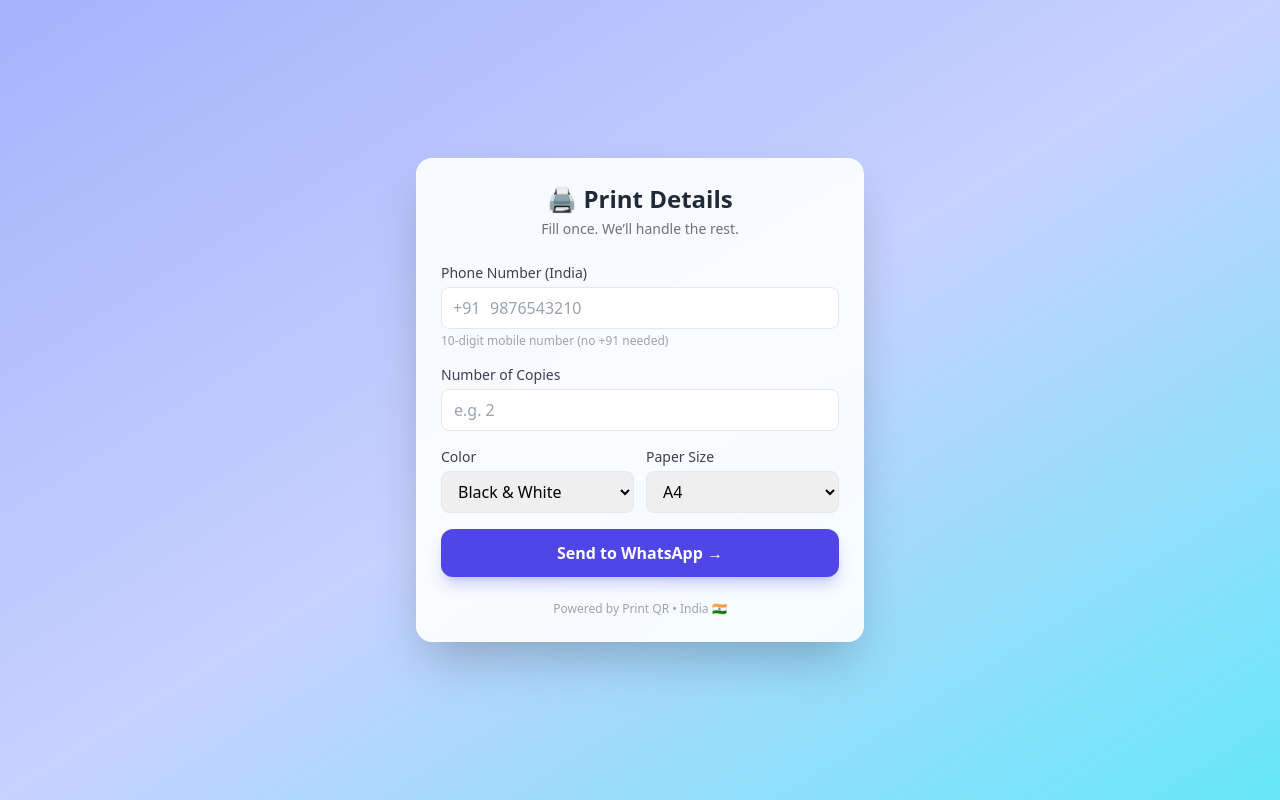
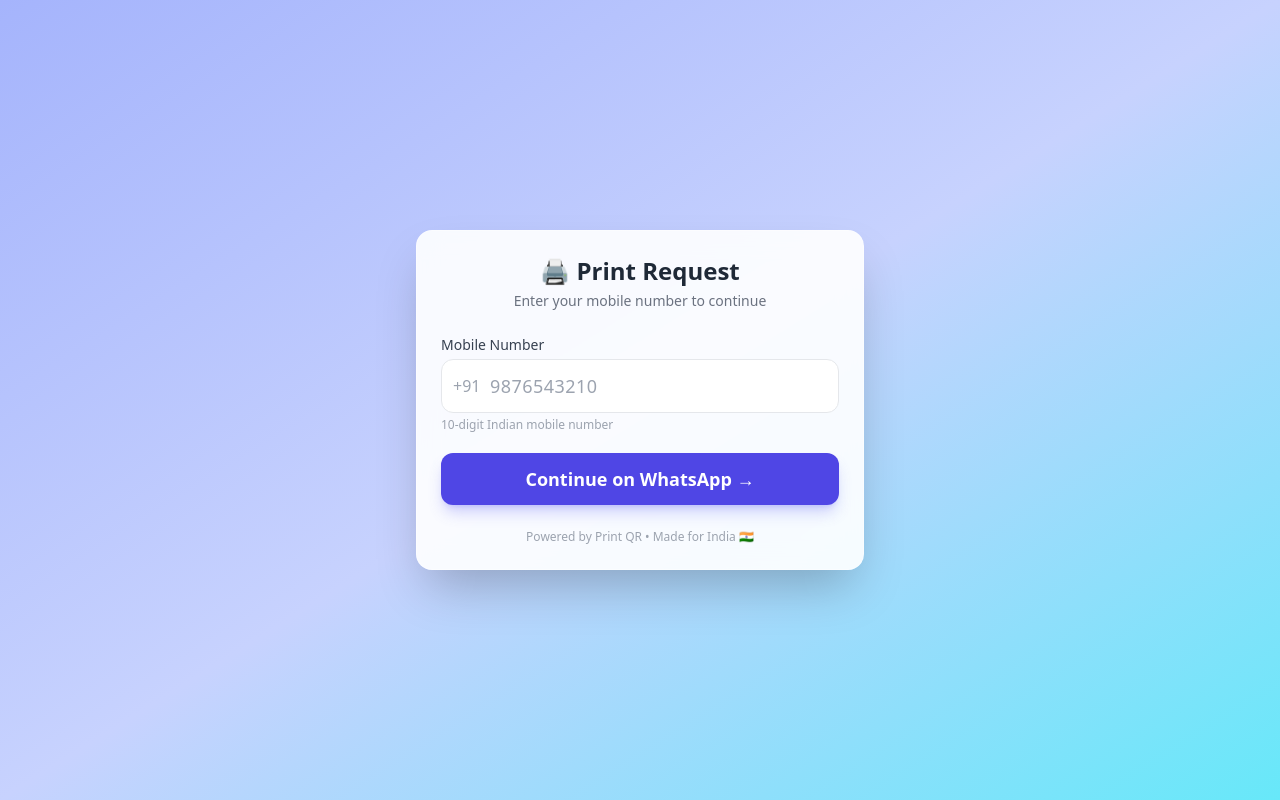
Before and after one commit to smrutikk/shop-qr, a Flask app: page /print/1 in a window 1280 px wide. Run offline with Flask 3, Linux system fonts and the light colour scheme; data comes from the database, SQL or seed files in the repository; both versions use the stored data as it was after the commit; some libraries are stand-ins or nearby versions.

Commit message:
removed other fields from form

```diff
--- a/routes/customer.py
+++ b/routes/customer.py
@@ -18,15 +18,15 @@ def send_whatsapp(shop_id):
         return "Shop not found", 404
 
     phone = request.args.get("phone")
-    copies = request.args.get("copies")
-    color = request.args.get("color")
-    paper = request.args.get("paper")
+    copies = request.args.get("copies") or "1"
+    color = request.args.get("color") or "Not Specified"
+    paper = request.args.get("paper") or "Not Specified"
 
     if not phone:
         return "Customer phone is required", 400
 
-    if not all([copies, color, paper]):
-        return "Missing print details", 400
+    #if not all([copies, color, paper]):
+     #   return "Missing print details", 400
 
     # Prepend +91 for India
     phone = phone.strip()
--- a/templates/dashboard.html
+++ b/templates/dashboard.html
@@ -132,7 +132,7 @@
 <script>
   setInterval(() => {
     window.location.reload();
-  }, 300000);
+  }, 3000); // Refresh every 3 seconds
 
   function openAndDisable(btn, reqId) {
     btn.innerText = "Opening...";
--- a/templates/print_form.html
+++ b/templates/print_form.html
@@ -16,23 +16,25 @@
               rounded-2xl shadow-2xl border border-white/40 p-6">
 
     <h2 class="text-2xl font-bold text-gray-800 text-center mb-1">
-      🖨️ Print Details
+      🖨️ Print Request
     </h2>
     <p class="text-sm text-gray-500 text-center mb-6">
-      Fill once. We’ll handle the rest.
+      Enter your mobile number to continue
     </p>
 
-    <form action="/send/{{shop_id}}" method="get" class="space-y-4">
+    <form action="/send/{{ shop_id }}" method="get" class="space-y-5">
 
       <!-- Phone -->
       <div>
         <label class="block text-sm font-medium text-gray-700 mb-1">
-          Phone Number (India)
+          Mobile Number
         </label>
+
         <div class="relative">
-          <span class="absolute inset-y-0 left-3 flex items-center text-gray-400">
+          <span class="absolute inset-y-0 left-3 flex items-center text-gray-400 font-medium">
             +91
           </span>
+
           <input
             type="tel"
             name="phone"
@@ -40,72 +42,31 @@
             maxlength="10"
             pattern="[0-9]{10}"
             placeholder="9876543210"
-            class="w-full pl-12 pr-3 py-2 border rounded-lg
-                   focus:outline-none focus:ring-2 focus:ring-indigo-500">
-        </div>
-        <p class="text-xs text-gray-400 mt-1">
-          10-digit mobile number (no +91 needed)
-        </p>
-      </div>
-
-      <!-- Copies -->
-      <div>
-        <label class="block text-sm font-medium text-gray-700 mb-1">
-          Number of Copies
-        </label>
-        <input
-          type="number"
-          name="copies"
-          min="1"
-          required
-          placeholder="e.g. 2"
-          class="w-full px-3 py-2 border rounded-lg
-                 focus:outline-none focus:ring-2 focus:ring-indigo-500">
-      </div>
-
-      <!-- Color & Paper -->
-      <div class="grid grid-cols-2 gap-3">
-        <div>
-          <label class="block text-sm font-medium text-gray-700 mb-1">
-            Color
-          </label>
-          <select
-            name="color"
-            class="w-full px-3 py-2 border rounded-lg
-                   focus:outline-none focus:ring-2 focus:ring-indigo-500">
-            <option>Black & White</option>
-            <option>Color</option>
-          </select>
+            class="w-full pl-12 pr-3 py-3 border rounded-xl
+                   focus:outline-none focus:ring-2 focus:ring-indigo-500
+                   text-lg tracking-wide"
+          >
         </div>
 
-        <div>
-          <label class="block text-sm font-medium text-gray-700 mb-1">
-            Paper Size
-          </label>
-          <select
-            name="paper"
-            class="w-full px-3 py-2 border rounded-lg
-                   focus:outline-none focus:ring-2 focus:ring-indigo-500">
-            <option>A4</option>
-            <option>A3</option>
-          </select>
-        </div>
+        <p class="text-xs text-gray-400 mt-1">
+          10-digit Indian mobile number
+        </p>
       </div>
 
       <!-- Submit -->
       <button
         type="submit"
-        class="w-full mt-4 py-3 rounded-xl
-               bg-indigo-600 text-white font-semibold
-               hover:bg-indigo-700 transition duration-200
+        class="w-full py-3 rounded-xl
+               bg-indigo-600 text-white font-semibold text-lg
+               hover:bg-indigo-700 transition
                shadow-lg shadow-indigo-500/30">
-        Send to WhatsApp →
+        Continue on WhatsApp →
       </button>
 
     </form>
 
     <p class="text-xs text-gray-400 text-center mt-6">
-      Powered by Print QR • India 🇮🇳
+      Powered by Print QR • Made for India 🇮🇳
     </p>
 
   </div>
```
Also changed, not shown: instance/app.db.
